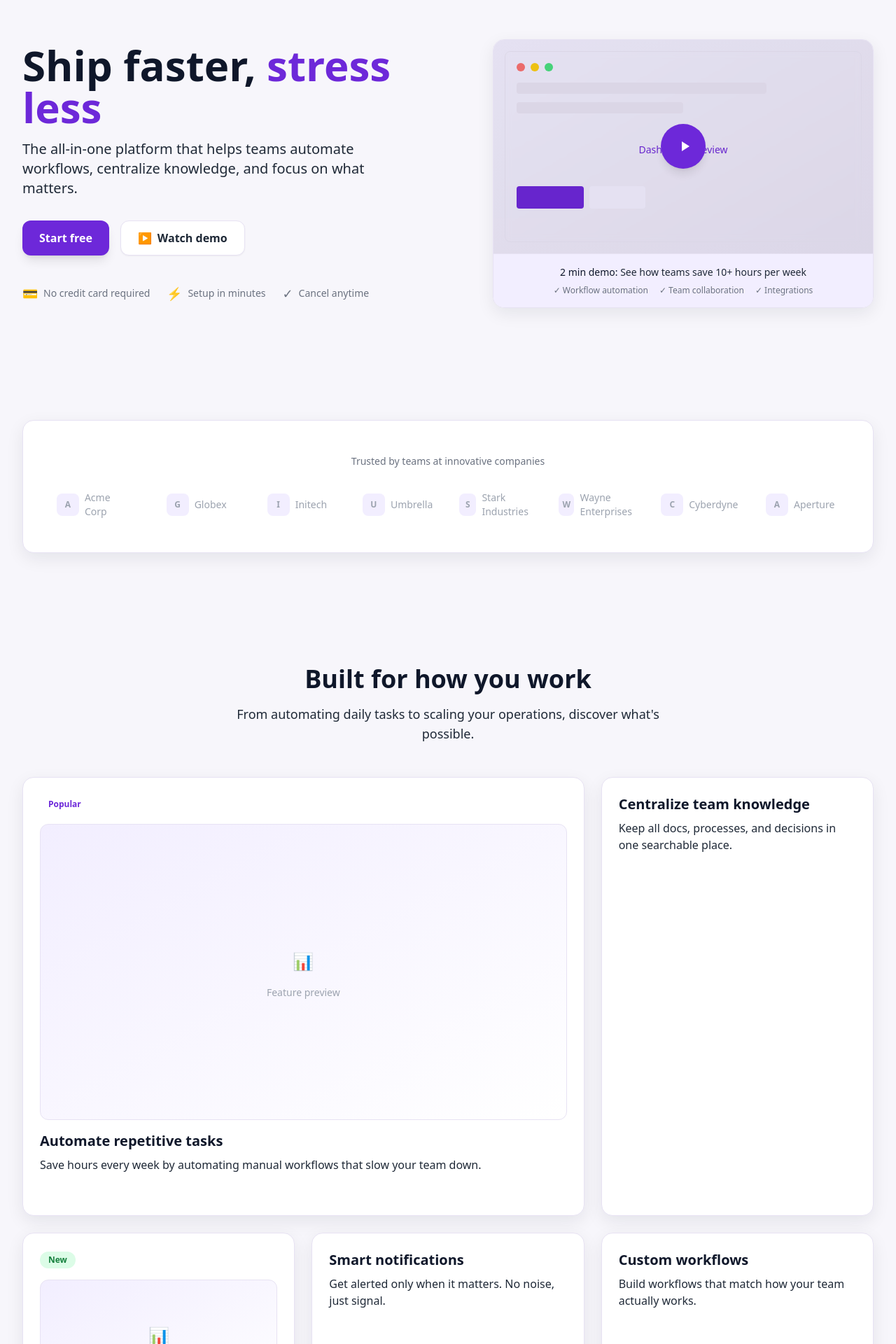
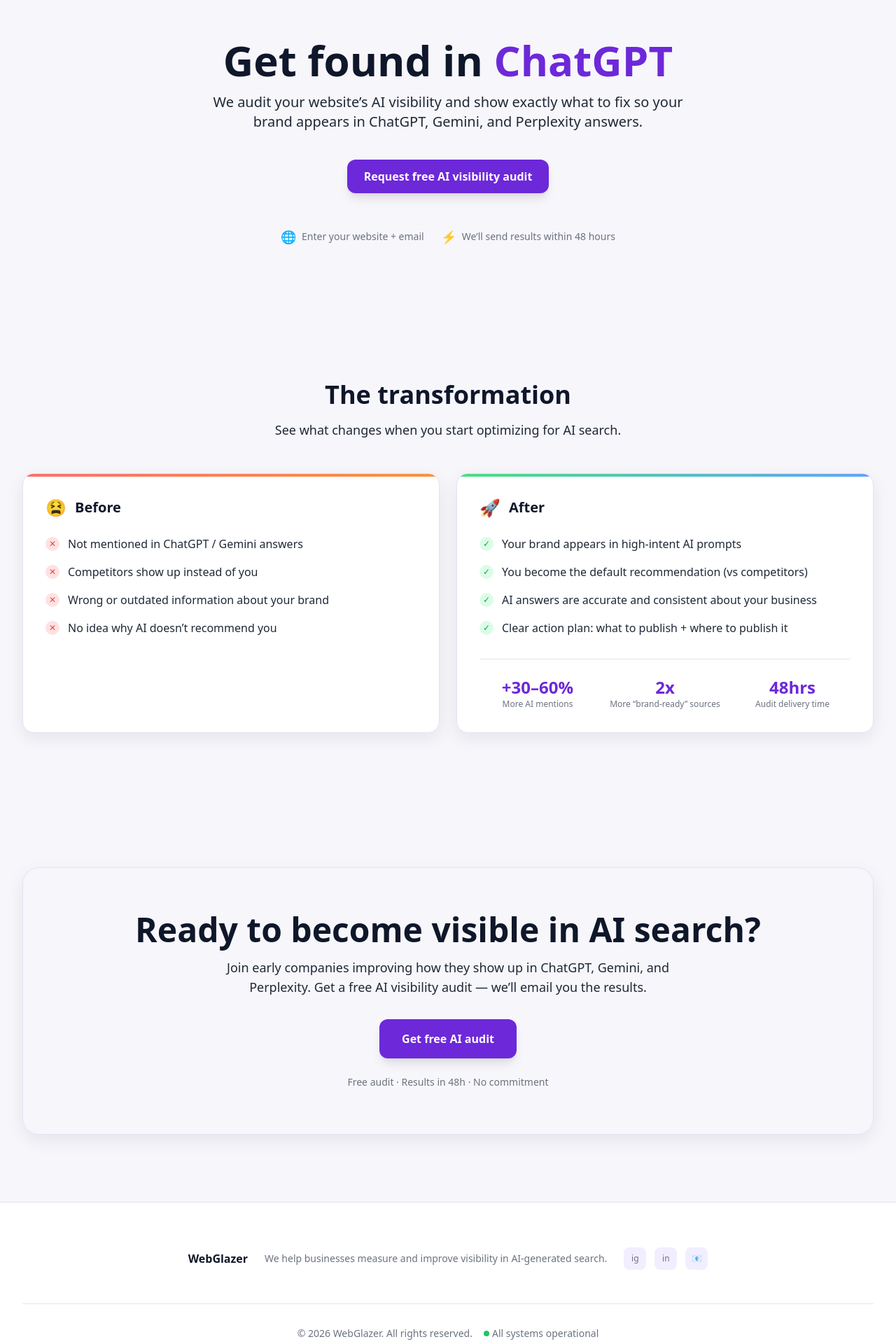
Before and after one commit to Ordenion/Aisearche, a React (Vite) app: page / in a window 1280 px wide. Shown: the part 120-2040 px from the top of the page at 70% size. Built offline with nearby package versions, Linux system fonts and the light colour scheme.

Commit message:
basic website version

```diff
--- a/src/App.tsx
+++ b/src/App.tsx
@@ -2,6 +2,7 @@
 import { Routes, Route, Link, Navigate, useLocation } from 'react-router-dom';
 import Home from './pages/Home';
 import Login from './pages/Login';
+import Audit from './pages/Audit';
 import AppShell from './layouts/AppShell';
 import AppHome from './pages/AppHome';
 import NotFound from './components/NotFound';
@@ -19,7 +20,7 @@
   return (
     <div>
       {/* Only show default nav on non-landing pages */}
-      {!isLandingPage && (
+      {/*{!isLandingPage && (
         <nav style={{ padding: 8, borderBottom: '1px solid #333' }}>
           <Link to="/" style={{ marginRight: 8 }}>
             Home
@@ -29,11 +30,12 @@
           </Link>
           <Link to="/app">App</Link>
         </nav>
-      )}
+      )}*/}
 
       <Routes>
         <Route path="/" element={<Home />} />
         <Route path="/login" element={<Login />} />
+        <Route path="/audit" element={<Audit />} />
         <Route
           path="/app"
           element={
--- /dev/null
+++ b/src/api/audit.ts
@@ -0,0 +1,68 @@
+// src/api/audit.ts
+
+export type AuditSubmitPayload = {
+  fullName: string;
+  websiteUrl: string;
+  contactEmail: string;
+};
+
+export type AuditSubmitResponse = {
+  ok: boolean;
+  message?: string;
+};
+
+type ErrorBody = { message?: string; error?: string };
+
+export class ApiError extends Error {
+  status: number;
+
+  constructor(message: string, status: number) {
+    super(message);
+    this.name = 'ApiError';
+    this.status = status;
+  }
+}
+
+async function safeReadJson<T>(res: Response): Promise<T | null> {
+  const contentType = res.headers.get('content-type') || '';
+  if (!contentType.includes('application/json')) return null;
+  return (await res.json().catch(() => null)) as T | null;
+}
+
+export async function submitAudit(payload: AuditSubmitPayload): Promise<AuditSubmitResponse> {
+  // Optional timeout (10s). Remove if you don't want it.
+  const controller = new AbortController();
+  const timeoutId = window.setTimeout(() => controller.abort(), 10_000);
+
+  try {
+    const res = await fetch('/api/audit', {
+      method: 'POST',
+      headers: {
+        'Content-Type': 'application/json',
+        Accept: 'application/json',
+      },
+      body: JSON.stringify(payload),
+      signal: controller.signal,
+    });
+
+    const data = await safeReadJson<AuditSubmitResponse | ErrorBody>(res);
+
+    if (!res.ok) {
+      const msg =
+        (data && 'message' in data && data.message) ||
+        (data && 'error' in data && data.error) ||
+        `Request failed (${res.status})`;
+      throw new ApiError(msg, res.status);
+    }
+
+    // If backend returns no JSON, still treat success as ok:true
+    return (data ?? { ok: true }) as AuditSubmitResponse;
+  } catch (err) {
+    if (err instanceof DOMException && err.name === 'AbortError') {
+      throw new ApiError('Request timed out', 408);
+    }
+    throw err;
+  } finally {
+    window.clearTimeout(timeoutId);
+  }
+}
--- /dev/null
+++ b/src/components/landing/AuditForm.tsx
@@ -0,0 +1,114 @@
+import { useState } from 'react';
+
+const AuditForm = () => {
+  const [form, setForm] = useState({
+    fullName: '',
+    websiteUrl: '',
+    contactEmail: '',
+  });
+
+  const onChange = (key: keyof typeof form) => (e: React.ChangeEvent<HTMLInputElement>) => {
+    setForm((prev) => ({ ...prev, [key]: e.target.value }));
+  };
+
+   const onSubmit = async (e: React.FormEvent) => {
+    e.preventDefault();
+
+
+    const payload = {
+      fullName: form.fullName.trim(),
+      websiteUrl: form.websiteUrl.trim(),
+      contactEmail: form.contactEmail.trim(),
+    };
+
+
+
+    try {
+      const res = await fetch('/api/audit', {
+        method: 'POST',
+        headers: { 'Content-Type': 'application/json' },
+        body: JSON.stringify(payload),
+      });
+      const data = (await res.json().catch(() => null)) as
+      | { ok?: boolean; message?: string; error?: string }
+      | null;
+
+      if (!res.ok) {
+        const msg = data?.message || data?.error || `Request failed (${res.status})`;
+        throw new Error(msg);
+      }
+
+      // optional: clear the form on success
+      setForm({ fullName: '', websiteUrl: '', contactEmail: '' });
+    } catch (err) {
+      // replace with your toast/ui handling
+      console.error(err);
+      alert(err instanceof Error ? err.message : 'Something went wrong');
+    }
+  };
+
+  return (
+    <section className="py-16 md:py-24">
+      <div className="max-w-4xl mx-auto px-4 sm:px-6 lg:px-8">
+        {/* centered header */}
+        <div className="text-center">
+          <h2 className="text-4xl md:text-5xl font-bold text-text-heading tracking-tight">
+            See WebGlazer in action
+          </h2>
+          <p className="mt-3 text-lg text-text-muted">
+            Get your AI visibility audited — and get early access to WebGlazer.
+          </p>
+        </div>
+
+        <form onSubmit={onSubmit} className="mt-10 space-y-7">
+          <div className="space-y-2">
+            <label className="text-sm text-text-muted">Full name*</label>
+            <input
+              type="text"
+              value={form.fullName}
+              onChange={onChange('fullName')}
+              placeholder="Enter your full name..."
+              className="w-full rounded-xl border border-border bg-white px-4 py-3 text-text placeholder:text-text-muted/70 outline-none focus:ring-2 focus:ring-primary/30 focus:border-primary/40"
+              required
+            />
+          </div>
+
+          <div className="space-y-2">
+            <label className="text-sm text-text-muted">Website URL*</label>
+            <input
+              type="text"
+              value={form.websiteUrl}
+              onChange={onChange('websiteUrl')}
+              placeholder="yourwebsite.com"
+              className="w-full rounded-xl border border-border bg-white px-4 py-3 text-text placeholder:text-text-muted/70 outline-none focus:ring-2 focus:ring-primary/30 focus:border-primary/40"
+              required
+            />
+          </div>
+
+          <div className="space-y-2">
+            <label className="text-sm text-text-muted">Contact email*</label>
+            <input
+              type="email"
+              value={form.contactEmail}
+              onChange={onChange('contactEmail')}
+              placeholder="Your email..."
+              className="w-full rounded-xl border border-border bg-white px-4 py-3 text-text placeholder:text-text-muted/70 outline-none focus:ring-2 focus:ring-primary/30 focus:border-primary/40"
+              required
+            />
+          </div>
+
+          <div className="pt-2 flex justify-end">
+            <button
+              type="submit"
+              className="px-8 py-4 bg-primary text-text-on-primary font-semibold rounded-xl hover:bg-primary-hover transition-all shadow-lg shadow-primary/25 hover:shadow-xl hover:shadow-primary/30 hover:-translate-y-0.5"
+            >
+              Get free AI audit
+            </button>
+          </div>
+        </form>
+      </div>
+    </section>
+  );
+};
+
+export default AuditForm;
--- a/src/components/landing/BeforeAfter.tsx
+++ b/src/components/landing/BeforeAfter.tsx
@@ -11,7 +11,7 @@
             The transformation
           </h2>
           <p className="text-lg text-text max-w-2xl mx-auto">
-            See what changes when you switch to a smarter way of working.
+            See what changes when you start optimizing for AI search.
           </p>
         </div>
 
--- a/src/components/landing/FinalCTA.tsx
+++ b/src/components/landing/FinalCTA.tsx
@@ -1,3 +1,5 @@
+import { Link } from 'react-router-dom';
+
 const FinalCTA = () => {
   return (
     <section className="py-16 md:py-24">
@@ -9,24 +11,24 @@
 
           <div className="relative z-10">
             <h2 className="text-3xl md:text-4xl lg:text-5xl font-bold text-text-heading mb-4">
-              Ready to work smarter?
+              Ready to become visible in AI search?
             </h2>
             <p className="text-lg text-text max-w-2xl mx-auto mb-8">
-              Join thousands of teams who've already transformed the way they work.
-              Start free, no credit card required.
+              Join early companies improving how they show up in ChatGPT, Gemini, and Perplexity.
+Get a free AI visibility audit — we’ll email you the results.
             </p>
 
             <div className="flex flex-col sm:flex-row gap-4 justify-center">
-              <button className="px-8 py-4 bg-primary text-text-on-primary font-semibold rounded-xl hover:bg-primary-hover transition-all shadow-lg shadow-primary/25 hover:shadow-xl hover:shadow-primary/30 hover:-translate-y-0.5">
-                Start free today
-              </button>
-              <button className="px-8 py-4 bg-surface text-text font-semibold rounded-xl border border-border hover:bg-surface-alt transition-all shadow-sm hover:shadow-md hover:-translate-y-0.5">
+              <Link to="/audit" className="px-8 py-4 bg-primary text-text-on-primary font-semibold rounded-xl hover:bg-primary-hover transition-all shadow-lg shadow-primary/25 hover:shadow-xl hover:shadow-primary/30 hover:-translate-y-0.5">
+                Get free AI audit
+              </Link>
+              {/*<button className="px-8 py-4 bg-surface text-text font-semibold rounded-xl border border-border hover:bg-surface-alt transition-all shadow-sm hover:shadow-md hover:-translate-y-0.5">
                 Talk to sales
-              </button>
+              </button>*/}
             </div>
 
             <p className="mt-6 text-sm text-text-muted">
-              Free 14-day trial · No credit card required · Cancel anytime
+              Free audit · Results in 48h · No commitment
             </p>
           </div>
         </div>
--- a/src/components/landing/Footer.tsx
+++ b/src/components/landing/Footer.tsx
@@ -4,18 +4,27 @@
   return (
     <footer className="bg-surface border-t border-border">
       <div className="max-w-7xl mx-auto px-4 sm:px-6 lg:px-8 py-12 md:py-16">
-        <div className="grid grid-cols-2 md:grid-cols-5 gap-8">
+        {/* Top row - centered */}
+        <div className="flex flex-col gap-8 md:flex-row md:items-center md:justify-center md:text-center">
           {/* Logo & Description */}
-          <div className="col-span-2 md:col-span-1">
-            <div className="flex items-center gap-2 mb-4">
-              <span className="font-bold text-text-heading">WebGlazer</span>
+          <div className="flex flex-col items-center gap-4 md:flex-row md:items-center md:justify-center md:gap-6">
+            <div className="mb-4 md:mb-0">
+              <div className="flex items-center gap-2 mb-4 md:mb-0">
+                <span className="font-bold text-text-heading">WebGlazer</span>
+              </div>
+              <p className="text-sm text-text-muted md:hidden">
+                We help businesses measure and improve visibility in AI-generated search.
+              </p>
             </div>
-            <p className="text-sm text-text-muted mb-4">
-              The all-in-one platform for modern teams.
+
+            {/* keep description visible on md+ without stacking */}
+            <p className="hidden md:block text-sm text-text-muted">
+              We help businesses measure and improve visibility in AI-generated search.
             </p>
+
             {/* Social links placeholder */}
-            <div className="flex gap-3">
-              {['𝕏', 'in', '▶', '📧'].map((icon, index) => (
+            <div className="flex gap-3 mt-4 md:mt-0">
+              {['ig', 'in', '📧'].map((icon, index) => (
                 <a
                   key={index}
                   href="#"
@@ -28,7 +37,7 @@
           </div>
 
           {/* Product */}
-          <div>
+          {/*<div>
             <h4 className="font-semibold text-text-heading mb-4">Product</h4>
             <ul className="space-y-3">
               {footerLinks.product.map((link, index) => (
@@ -39,10 +48,10 @@
                 </li>
               ))}
             </ul>
-          </div>
+          </div>*/}
 
           {/* Company */}
-          <div>
+          {/*<div>
             <h4 className="font-semibold text-text-heading mb-4">Company</h4>
             <ul className="space-y-3">
               {footerLinks.company.map((link, index) => (
@@ -53,10 +62,10 @@
                 </li>
               ))}
             </ul>
-          </div>
+          </div>*/}
 
           {/* Resources */}
-          <div>
+          {/*<div>
             <h4 className="font-semibold text-text-heading mb-4">Resources</h4>
             <ul className="space-y-3">
               {footerLinks.resources.map((link, index) => (
@@ -67,10 +76,10 @@
                 </li>
               ))}
             </ul>
-          </div>
+          </div>*/}
 
           {/* Legal */}
-          <div>
+          {/*<div>
             <h4 className="font-semibold text-text-heading mb-4">Legal</h4>
             <ul className="space-y-3">
               {footerLinks.legal.map((link, index) => (
@@ -81,11 +90,11 @@
                 </li>
               ))}
             </ul>
-          </div>
+          </div>*/}
         </div>
 
-        {/* Bottom bar */}
-        <div className="mt-12 pt-8 border-t border-border flex flex-col md:flex-row justify-between items-center gap-4">
+        {/* Bottom bar - centered */}
+        <div className="mt-12 pt-8 border-t border-border flex flex-col items-center gap-4 md:flex-row md:justify-center md:text-center">
           <p className="text-sm text-text-muted">
             © 2026 WebGlazer. All rights reserved.
           </p>
--- a/src/components/landing/Hero.tsx
+++ b/src/components/landing/Hero.tsx
@@ -1,41 +1,42 @@
 import DemoPreview from './DemoPreview';
+import { Link } from 'react-router-dom';
 
 const Hero = () => {
   const bullets = [
-    { icon: '💳', text: 'No credit card required' },
-    { icon: '⚡', text: 'Setup in minutes' },
-    { icon: '✓', text: 'Cancel anytime' },
+    { icon: '🌐', text: 'Enter your website + email' },
+    { icon: '⚡', text: 'We’ll send results within 48 hours' }
   ];
 
   return (
     <section className="py-16 md:py-24">
       <div className="max-w-7xl mx-auto px-4 sm:px-6 lg:px-8">
-        <div className="grid lg:grid-cols-2 gap-12 lg:gap-16 items-center">
-          {/* Left column */}
-          <div className="space-y-8">
-            <div className="space-y-4">
+        {/* Center everything */}
+        <div className="flex flex-col items-center text-center space-y-10">
+          <div className="space-y-4 max-w-3xl">
             <h1 className="text-4xl md:text-5xl lg:text-6xl font-bold text-text-heading leading-tight">
-                Ship faster,
-                <span className="text-primary"> stress less</span>
+              Get found in
+              <span className="text-primary"> ChatGPT</span>
             </h1>
-              <p className="text-xl text-text max-w-lg">
-                The all-in-one platform that helps teams automate workflows,
-                centralize knowledge, and focus on what matters.
+            <p className="text-xl text-text mx-auto max-w-2xl">
+              We audit your website’s AI visibility and show exactly what to fix so your brand appears in ChatGPT, Gemini, and Perplexity answers.
             </p>
           </div>
 
-            <div className="flex flex-wrap gap-4">
-              <button className="px-6 py-3 bg-primary text-text-on-primary font-semibold rounded-xl hover:bg-primary-hover transition-all shadow-lg shadow-primary/25 hover:shadow-xl hover:shadow-primary/30 hover:-translate-y-0.5">
-                Start free
-              </button>
+          <div className="flex flex-wrap justify-center gap-4">
+            <Link to="/audit" className="px-6 py-3 bg-primary text-text-on-primary font-semibold rounded-xl hover:bg-primary-hover transition-all shadow-lg shadow-primary/25 hover:shadow-xl hover:shadow-primary/30 hover:-translate-y-0.5">
+              Request free AI visibility audit
+            </Link>
+
+            {/*
             <button className="px-6 py-3 bg-surface text-text font-semibold rounded-xl border border-border hover:bg-surface-alt transition-all shadow-sm hover:shadow-md hover:-translate-y-0.5">
               <span className="flex items-center gap-2">
                 <span>▶</span> Watch demo
               </span>
             </button>
+            */}
           </div>
 
-            <div className="flex flex-wrap gap-6 pt-2">
+          <div className="flex flex-wrap justify-center gap-6 pt-2">
             {bullets.map((bullet, index) => (
               <div key={index} className="flex items-center gap-2 text-text-muted">
                 <span className="text-lg">{bullet.icon}</span>
@@ -43,12 +44,11 @@
               </div>
             ))}
           </div>
-          </div>
 
-          {/* Right column */}
-          <div className="lg:pl-8">
+          {/* Preview centered below */}
+          {/*<div className="w-full max-w-4xl">
             <DemoPreview />
-          </div>
+          </div>*/}
         </div>
       </div>
     </section>
--- a/src/data/mockData.ts
+++ b/src/data/mockData.ts
@@ -193,28 +193,40 @@
   },
 ];
 
+
+
+
+
+
+
+
+
+
+
+
+
 export const beforeAfterData = {
   before: {
     title: 'Before',
     items: [
-      'Hours lost to manual data entry',
-      'Information scattered across tools',
-      'Missed deadlines and dropped balls',
-      'Constant context switching',
+      'Not mentioned in ChatGPT / Gemini answers',
+      'Competitors show up instead of you',
+      'Wrong or outdated information about your brand',
+      'No idea why AI doesn’t recommend you',
     ],
   },
   after: {
     title: 'After',
     items: [
-      'Automated workflows save 10+ hours/week',
-      'Single source of truth for everything',
-      'Never miss a deadline again',
-      'Deep focus time restored',
+      'Your brand appears in high-intent AI prompts',
+      'You become the default recommendation (vs competitors)',
+      'AI answers are accurate and consistent about your business',
+      'Clear action plan: what to publish + where to publish it',
     ],
     metrics: [
-      { value: '-40%', label: 'Time on admin' },
-      { value: '+2x', label: 'Team output' },
-      { value: '10hrs', label: 'Saved weekly' },
+      { value: '+30–60%', label: 'More AI mentions' },
+      { value: '2x', label: 'More “brand-ready” sources' },
+      { value: '48hrs', label: 'Audit delivery time' },
     ],
   },
 };
--- /dev/null
+++ b/src/pages/Audit.tsx
@@ -0,0 +1,22 @@
+import Footer from '../components/landing/Footer';
+import Header from '../components/landing/Header';
+import AuditForm from '../components/landing/AuditForm';
+
+const Audit = () => {
+  return (
+    <div className="min-h-screen bg-page flex flex-col">
+      <Header />
+
+      {/* Spacer for fixed header */}
+      <div className="h-16 md:h-20" />
+
+      <main className="flex-1">
+        <AuditForm />
+      </main>
+
+      <Footer />
+    </div>
+  );
+};
+
+export default Audit;
--- a/src/pages/Home.tsx
+++ b/src/pages/Home.tsx
@@ -20,13 +20,14 @@
 
       <main>
         <Hero />
-        <LogoCloud />
+        <BeforeAfter />
+        {/*<LogoCloud />
         <BentoGrid />
         <Integrations />
         <Personas />
         <BeforeAfter />
         <PricingTeaser />
-        <FAQ />
+        <FAQ />*/}
         <FinalCTA />
       </main>
 
```
Also changed, not shown: src/components/landing/Header.tsx (+9 -9 lines), package.json (line endings or trailing spaces), 1 other file (tests, documents, lock files or other folders). Lines whose indentation alone changed are shown as unchanged.
